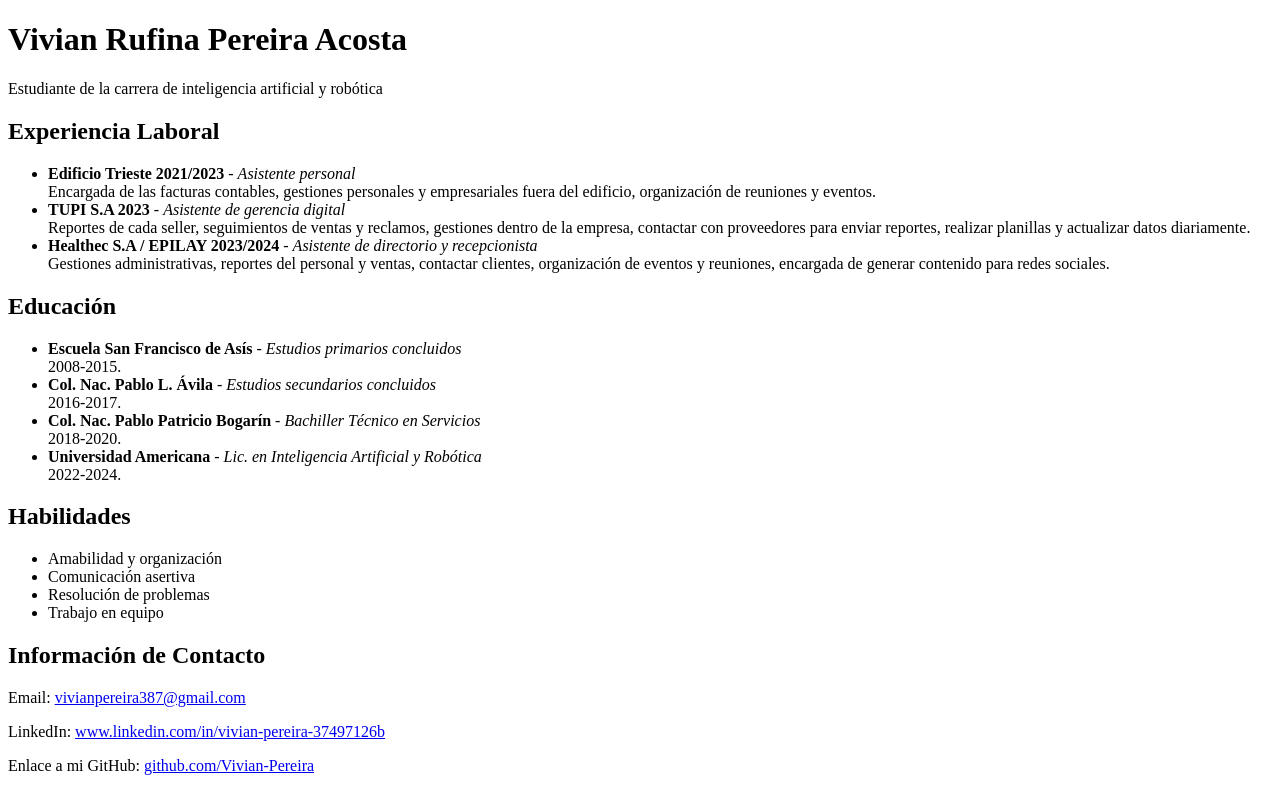
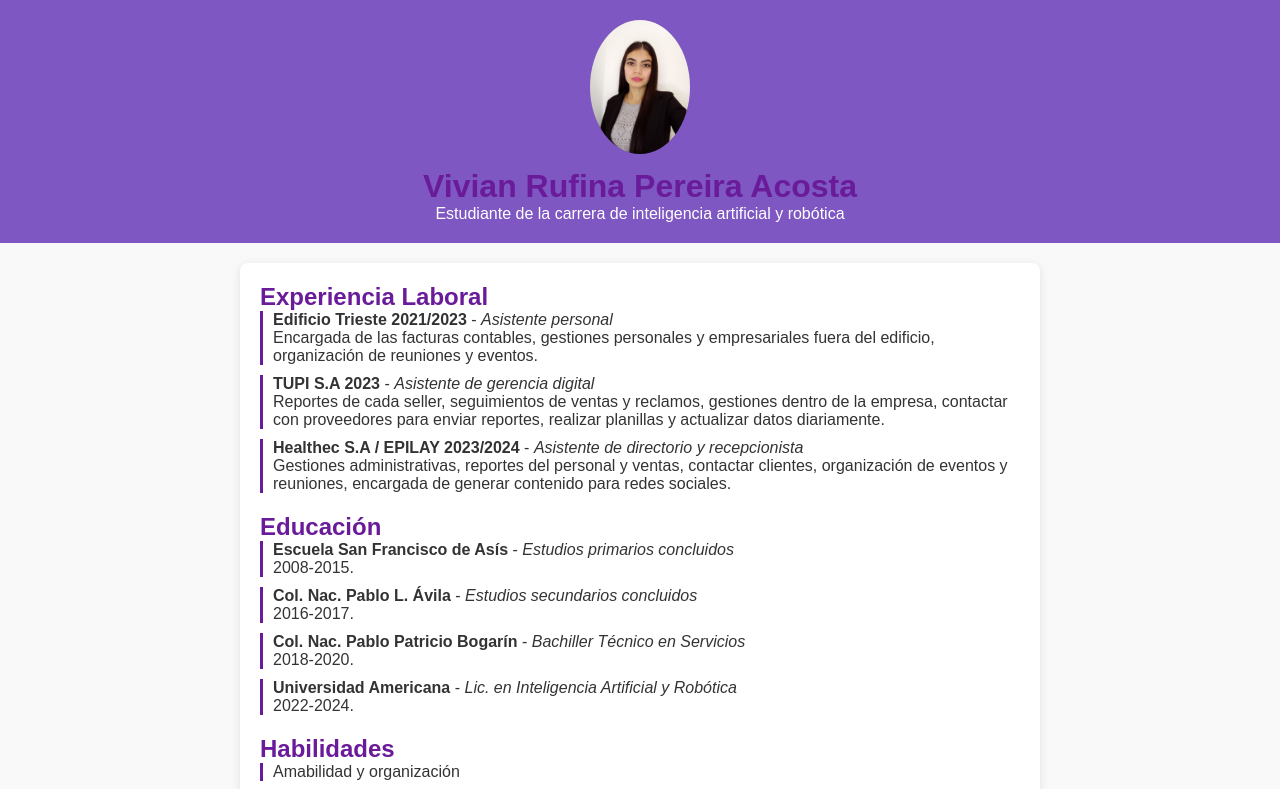
Before and after one commit to Vivian-Pereira/mi-cv-html, a plain HTML site: page index.html in a window 1280 px wide. Shown: the top 789 px of the page. Drawn offline with Linux system fonts and the light colour scheme.

Commit message:
Actualiza el CV con estilos CSS y nuevas imágenes

```diff
--- a/index.html
+++ b/index.html
@@ -4,13 +4,16 @@
     <meta charset="UTF-8">
     <meta name="viewport" content="width=device-width, initial-scale=1.0">
     <title>Curriculum Vitae - Vivian Pereira</title>
+    <link rel="stylesheet" href="styles.css">
 </head>
 <body>
     <header>
+        <img src="/imagenes/Perfil,Vivian.jpeg" alt="Imagen de perfil" style="width:100px; border-radius:50%;">
         <h1>Vivian Rufina Pereira Acosta</h1>
         <p>Estudiante de la carrera de inteligencia artificial y robótica</p>
     </header>
 
+    <div class="container">
     <section>
         <h2>Experiencia Laboral</h2>
         <ul>
--- /dev/null
+++ b/styles.css
@@ -0,0 +1,96 @@
+
+* {
+    margin: 0;
+    padding: 0;
+    box-sizing: border-box;
+}
+
+body {
+    font-family: 'Arial', sans-serif;
+    background-color: #f9f9f9;
+    color: #333;
+    transition: background-color 0.3s, color 0.3s;
+}
+
+.dark-theme {
+    background-color: #333;
+    color: #f9f9f9;
+}
+
+header {
+    background-color: #7e57c2;
+    color: white;
+    padding: 20px;
+    text-align: center;
+}
+
+header img {
+    border-radius: 50%;
+    width: 100px;
+    margin-bottom: 10px;
+}
+
+.container {
+    max-width: 800px;
+    margin: 20px auto;
+    padding: 20px;
+    background-color: white;
+    border-radius: 8px;
+    box-shadow: 0 2px 10px rgba(0, 0, 0, 0.1);
+}
+
+section {
+    margin-bottom: 20px;
+}
+
+h1, h2 {
+    color: #6a1b9a;
+}
+
+ul {
+    list-style-type: none;
+    padding-left: 0;
+}
+
+li {
+    margin-bottom: 10px;
+    padding-left: 10px;
+    border-left: 3px solid #6a1b9a;
+}
+
+a {
+    color: #8e24aa;
+    text-decoration: none;
+}
+
+a:hover {
+    text-decoration: underline;
+}
+
+footer {
+    text-align: center;
+    background-color: #7e57c2;
+    color: white;
+    padding: 10px 0;
+    position: relative;
+}
+
+#theme-toggle {
+    margin-top: 10px;
+    padding: 10px 20px;
+    border: none;
+    border-radius: 5px;
+    cursor: pointer;
+    background-color: #8e24aa;
+    color: white;
+}
+
+#theme-toggle:hover {
+    background-color: #7b1fa2;
+}
+
+@media (max-width: 600px) {
+    header img {
+        width: 80px;
+    }
+}
```
Also changed, not shown: imagenes/Perfil,Vivian.jpeg (added).
